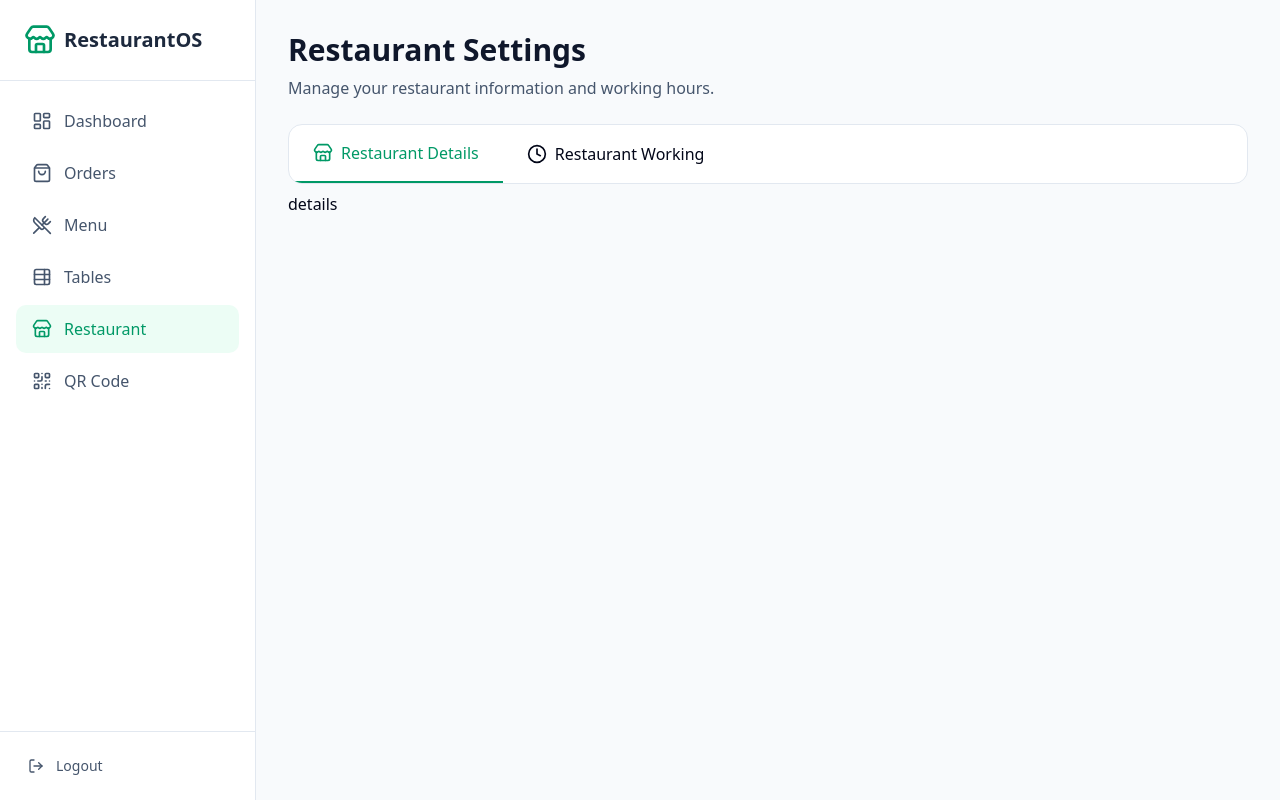
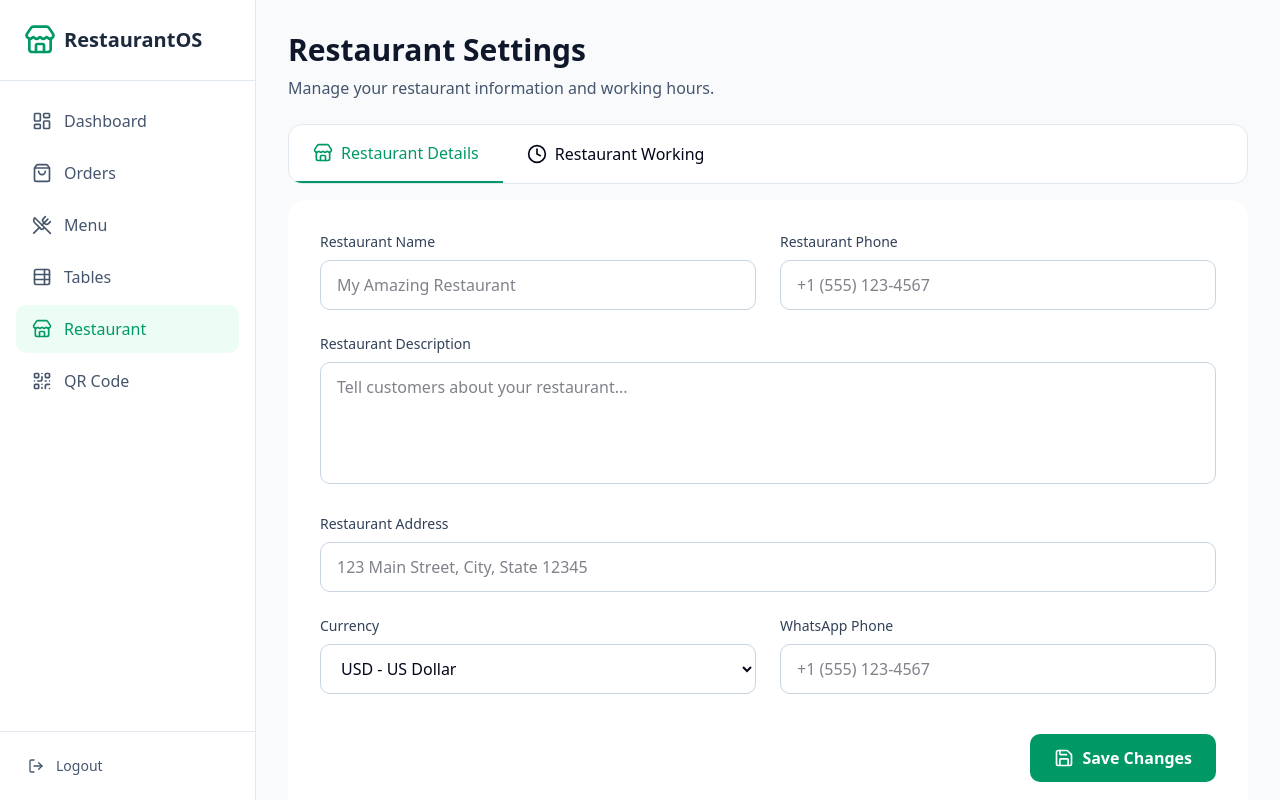
Before and after one commit to Mohamed780050/dana, a Next.js app: page /restaurant in a window 1280 px wide. Built offline with nearby package versions, Linux system fonts and the light colour scheme.

Commit message:
added the resturant form

```diff
--- a/src/features/restaurant/_components/RestaurantDetails.tsx
+++ b/src/features/restaurant/_components/RestaurantDetails.tsx
@@ -1,3 +1,9 @@
+import RestaurantForm from "./RestaurantForm";
+
 export default function RestaurantDetails() {
-  return <div>details</div>;
+  return (
+    <div className="mt-2 rounded-2xl bg-white p-8">
+      <RestaurantForm />
+    </div>
+  );
 }
--- /dev/null
+++ b/src/features/restaurant/_components/RestaurantForm.tsx
@@ -0,0 +1,116 @@
+import { Save } from "lucide-react";
+
+export default function RestaurantForm() {
+  return (
+    <form className="space-y-6">
+      <div className="grid grid-cols-1 gap-6 md:grid-cols-2">
+        <div>
+          <label className="mb-2 block text-sm font-medium text-slate-700">
+            Restaurant Name
+          </label>
+          <input
+            type="text"
+            // value={formData.name}
+            // onChange={(e) => setFormData({ ...formData, name: e.target.value })}
+            placeholder="My Amazing Restaurant"
+            className="w-full rounded-lg border border-slate-300 px-4 py-3 focus:border-transparent focus:ring-2 focus:ring-emerald-500"
+          />
+        </div>
+
+        <div>
+          <label className="mb-2 block text-sm font-medium text-slate-700">
+            Restaurant Phone
+          </label>
+          <input
+            type="tel"
+            // value={formData.phone}
+            // onChange={(e) =>
+            //   setFormData({ ...formData, phone: e.target.value })
+            // }
+            placeholder="+1 (555) 123-4567"
+            className="w-full rounded-lg border border-slate-300 px-4 py-3 focus:border-transparent focus:ring-2 focus:ring-emerald-500"
+          />
+        </div>
+      </div>
+
+      <div>
+        <label className="mb-2 block text-sm font-medium text-slate-700">
+          Restaurant Description
+        </label>
+        <textarea
+          //   value={formData.description}
+          //   onChange={(e) =>
+          //     setFormData({ ...formData, description: e.target.value })
+          //   }
+          placeholder="Tell customers about your restaurant..."
+          rows={4}
+          className="w-full resize-none rounded-lg border border-slate-300 px-4 py-3 focus:border-transparent focus:ring-2 focus:ring-emerald-500"
+        />
+      </div>
+
+      <div>
+        <label className="mb-2 block text-sm font-medium text-slate-700">
+          Restaurant Address
+        </label>
+        <input
+          type="text"
+          //   value={formData.address}
+          //   onChange={(e) =>
+          //     setFormData({ ...formData, address: e.target.value })
+          //   }
+          placeholder="123 Main Street, City, State 12345"
+          className="w-full rounded-lg border border-slate-300 px-4 py-3 focus:border-transparent focus:ring-2 focus:ring-emerald-500"
+        />
+      </div>
+
+      <div className="grid grid-cols-1 gap-6 md:grid-cols-2">
+        <div>
+          <label className="mb-2 block text-sm font-medium text-slate-700">
+            Currency
+          </label>
+          <select
+            // value={formData.currency}
+            // onChange={(e) =>
+            //   setFormData({ ...formData, currency: e.target.value })
+            // }
+            className="w-full rounded-lg border border-slate-300 px-4 py-3 focus:border-transparent focus:ring-2 focus:ring-emerald-500"
+          >
+            <option value="USD">USD - US Dollar</option>
+            <option value="EUR">EUR - Euro</option>
+            <option value="GBP">GBP - British Pound</option>
+            <option value="JPY">JPY - Japanese Yen</option>
+            <option value="CAD">CAD - Canadian Dollar</option>
+            <option value="AUD">AUD - Australian Dollar</option>
+          </select>
+        </div>
+
+        <div>
+          <label className="mb-2 block text-sm font-medium text-slate-700">
+            WhatsApp Phone
+          </label>
+          <input
+            type="tel"
+            // value={formData.whatsapp_phone}
+            // onChange={(e) =>
+            //   setFormData({ ...formData, whatsapp_phone: e.target.value })
+            // }
+            placeholder="+1 (555) 123-4567"
+            className="w-full rounded-lg border border-slate-300 px-4 py-3 focus:border-transparent focus:ring-2 focus:ring-emerald-500"
+          />
+        </div>
+      </div>
+
+      <div className="flex justify-end pt-4">
+        <button
+          //   onClick={saveRestaurantInfo}
+          //   disabled={saving}
+          className="flex items-center gap-2 rounded-lg bg-emerald-600 px-6 py-3 font-semibold text-white transition-colors hover:bg-emerald-700 disabled:cursor-not-allowed disabled:opacity-50"
+        >
+          <Save className="h-5 w-5" />
+          {/* {saving ? "Saving..." : "Save Changes"} */}
+          Save Changes
+        </button>
+      </div>
+    </form>
+  );
+}
--- a/src/features/restaurant/_components/RestaurantWorkingTimes.tsx
+++ b/src/features/restaurant/_components/RestaurantWorkingTimes.tsx
@@ -1,9 +1,3 @@
-
-
 export default function RestaurantWorkingTimes() {
-  return (
-    <div>
-      Working Ours
-    </div>
-  );
-};
+  return <div className="mt-2 rounded-2xl bg-white p-8">Working Ours</div>;
+}
```
